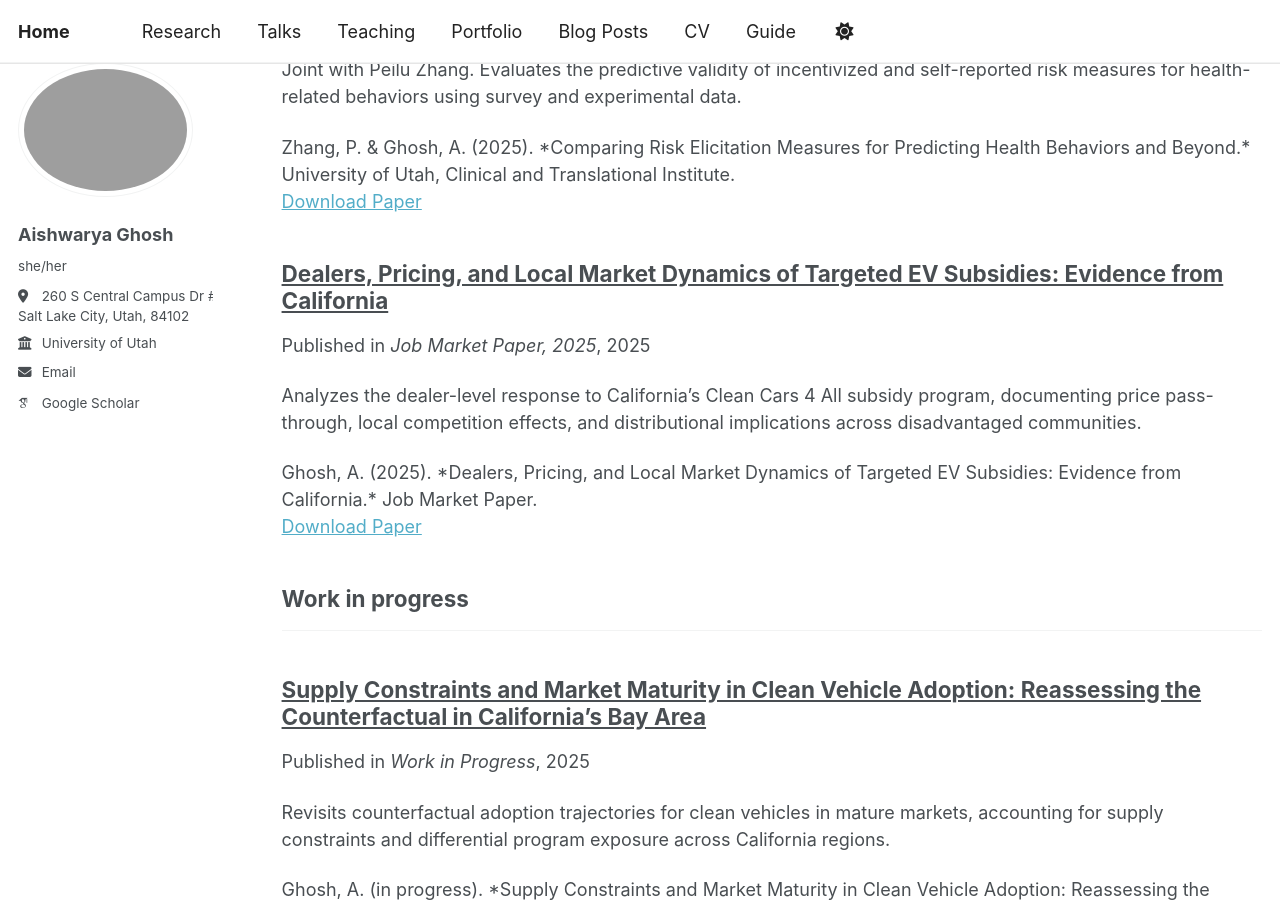
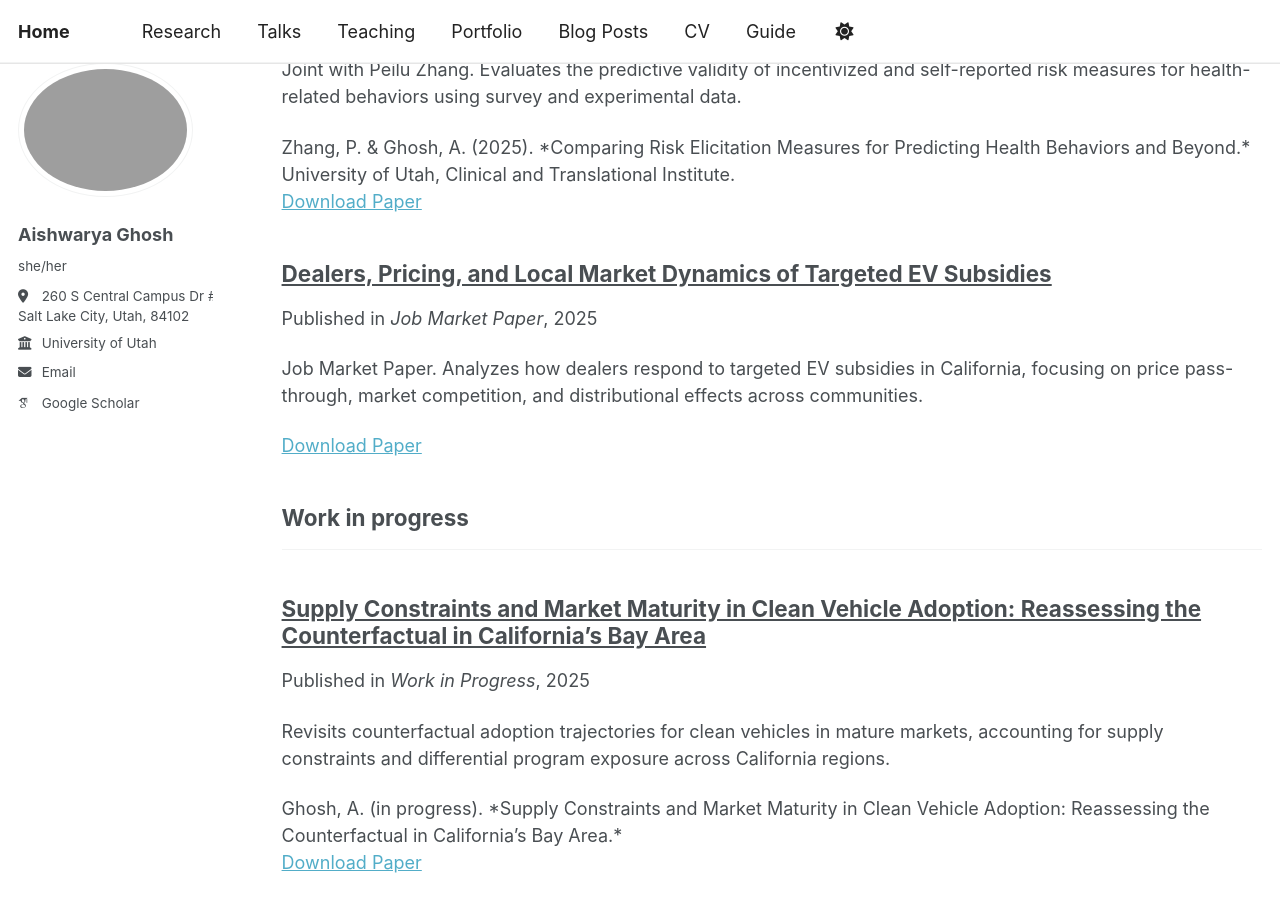
Before and after one commit to ghoshash1/ghoshash1.github.io, a Jekyll site: the page built from _pages/research.html, in a window 1280 px wide and 900 px high, scrolled down 1114 px. Built offline with Jekyll 4.4.1, drawn with Linux system fonts in a browser that asks for light colours; some web fonts are replaced.

Commit message:
Update 2025-01-15-dealers-pricing-ev-subsidies.md

```diff
--- a/_publications/2025-01-15-dealers-pricing-ev-subsidies.md
+++ b/_publications/2025-01-15-dealers-pricing-ev-subsidies.md
@@ -1,10 +1,10 @@
 ---
-title: "Dealers, Pricing, and Local Market Dynamics of Targeted EV Subsidies: Evidence from California"
+title: "Dealers, Pricing, and Local Market Dynamics of Targeted EV Subsidies"
 collection: publications
 category: working
 date: 2025-01-15
-excerpt: "Analyzes the dealer-level response to California’s Clean Cars 4 All subsidy program, documenting price pass-through, local competition effects, and distributional implications across disadvantaged communities."
-venue: "Job Market Paper, 2025"
-paperurl: ""
-citation: "Ghosh, A. (2025). *Dealers, Pricing, and Local Market Dynamics of Targeted EV Subsidies: Evidence from California.* Job Market Paper."
+excerpt: "Job Market Paper. Analyzes how dealers respond to targeted EV subsidies in California, focusing on price pass-through, market competition, and distributional effects across communities."
+venue: "Job Market Paper"
+author: "Aishwarya Ghosh"
+paperurl: ""   # leave blank or add link later (e.g., /files/JMP_Ghosh_2025.pdf)
 ---
```
